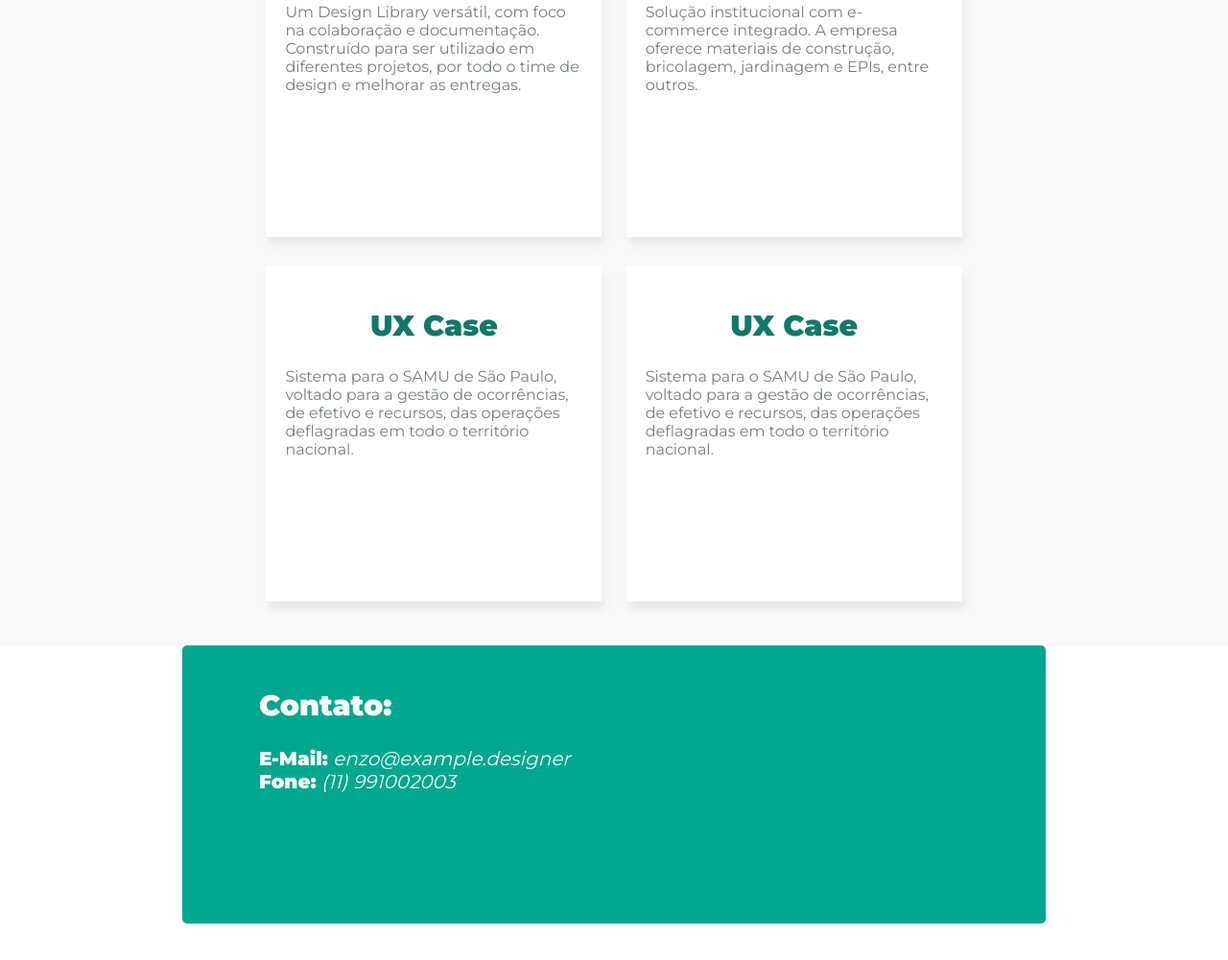
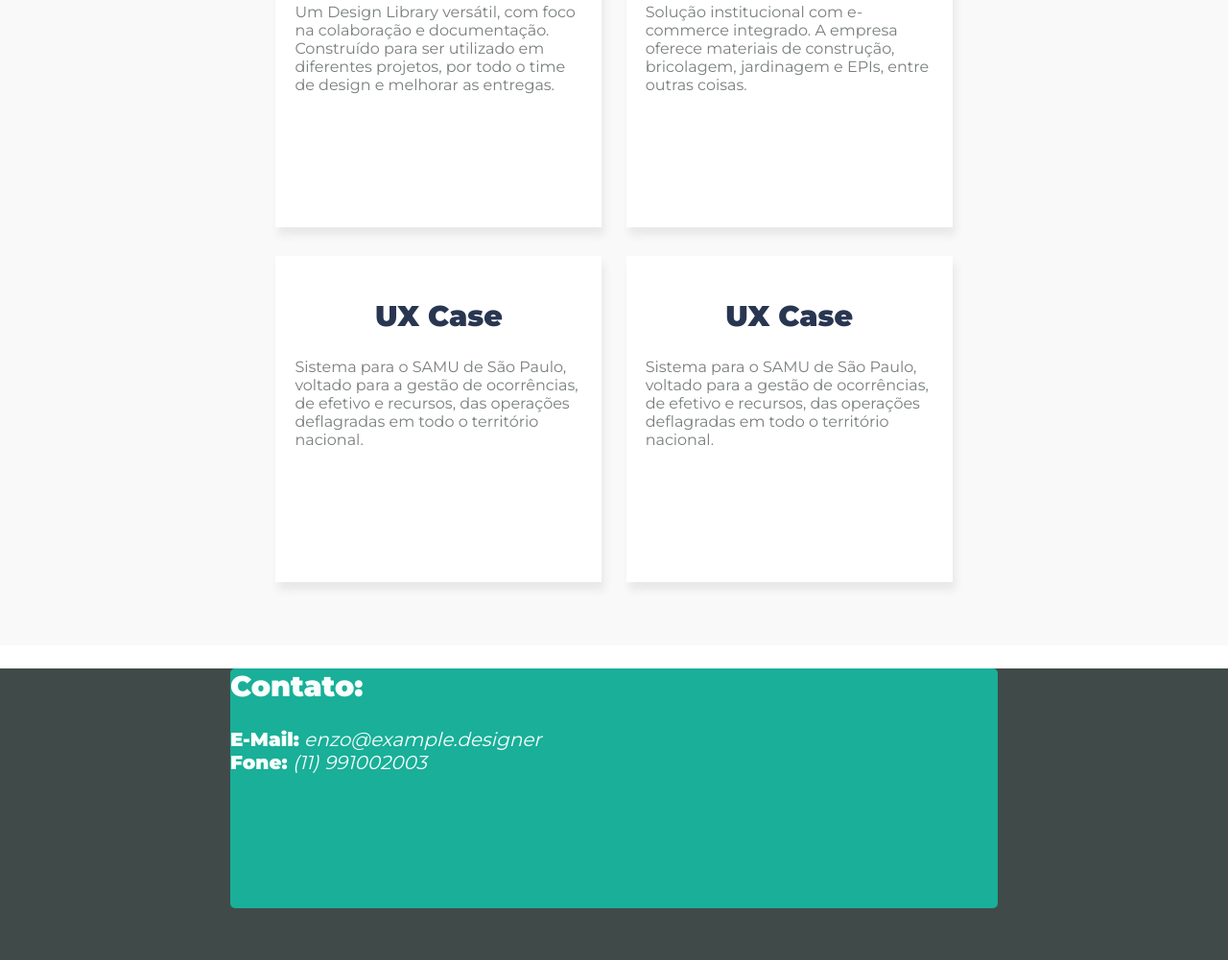
Before and after one commit to felipesoaresfl/D2.3-pag-pessoal, a plain HTML site: page index.html in a window 1280 px wide. Shown: the part 2556-3557 px from the top of the page at 96% size. Before the commit the page ends 3519 px from the top, so only its background shows below. Drawn offline with Linux system fonts and the light colour scheme.

Commit message:
iniciando as mudanças na area de contato

```diff
--- a/css/style.css
+++ b/css/style.css
@@ -168,15 +168,14 @@ body h3 {
 
 .caixas-projetos > .box-projeto {
   display: inline-block;
-  width: 350px;
-  height: 350px;
+  width: 300px;
+  height: 300px;
   padding: 20px 20px 20px;
   margin-left: 10px;
   margin-right: 10px;
   margin-top: 30px;
   background-color: #ffffff;
   box-shadow: 3px 8px 8px #e8e8e8;
-  box-sizing: border-box;
 }
 
 .box-projeto p {
@@ -186,8 +185,9 @@ body h3 {
 }
 
 .box-projeto h2 {
-  color: #127869;
+  color: #293651;
 }
+
 .btn-topo {
   cursor: pointer;
   height: 0px;
@@ -207,13 +207,17 @@ body h3 {
 }
 
 .contato {
+  width: 100%;
+  height: 500px;
+  background-color: #404b49;
+  color: #f8fffc;
+}
+
+.dados-contato {
   width: 800px;
   height: 250px;
   border-radius: 5px;
-  background-color: #00a78e;
-  bottom: 0;
-  padding: 20px;
-  padding-left: 80px;
+  background-color: #19af99;
   color: #f8fffc;
   margin-left: auto;
   margin-right: auto;
--- a/index.html
+++ b/index.html
@@ -115,7 +115,7 @@
             <p>
               Solução institucional com e-commerce integrado. A empresa oferece
               materiais de construção, bricolagem, jardinagem e EPIs, entre
-              outros.
+              outras coisas.
             </p>
           </div>
 
@@ -144,9 +144,11 @@
       </a>
 
       <div class="contato">
-        <h2>Contato:</h2>
-        <strong>E-Mail:</strong><em> enzo@example.designer</em><br />
-        <strong>Fone:</strong> <em>(11) 991002003</em>
+        <div class="dados-contato">
+          <h2>Contato:</h2>
+          <strong>E-Mail:</strong><em> enzo@example.designer</em><br />
+          <strong>Fone:</strong> <em>(11) 991002003</em>
+        </div>
       </div>
     </div>
   </body>
```
